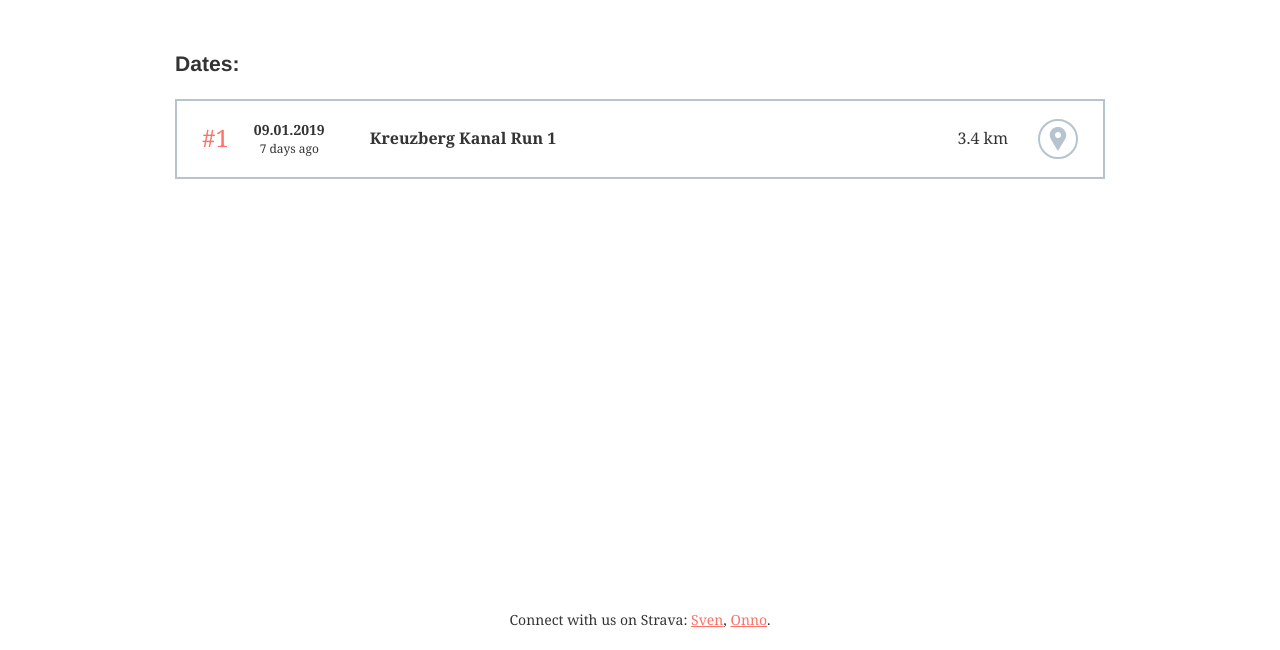
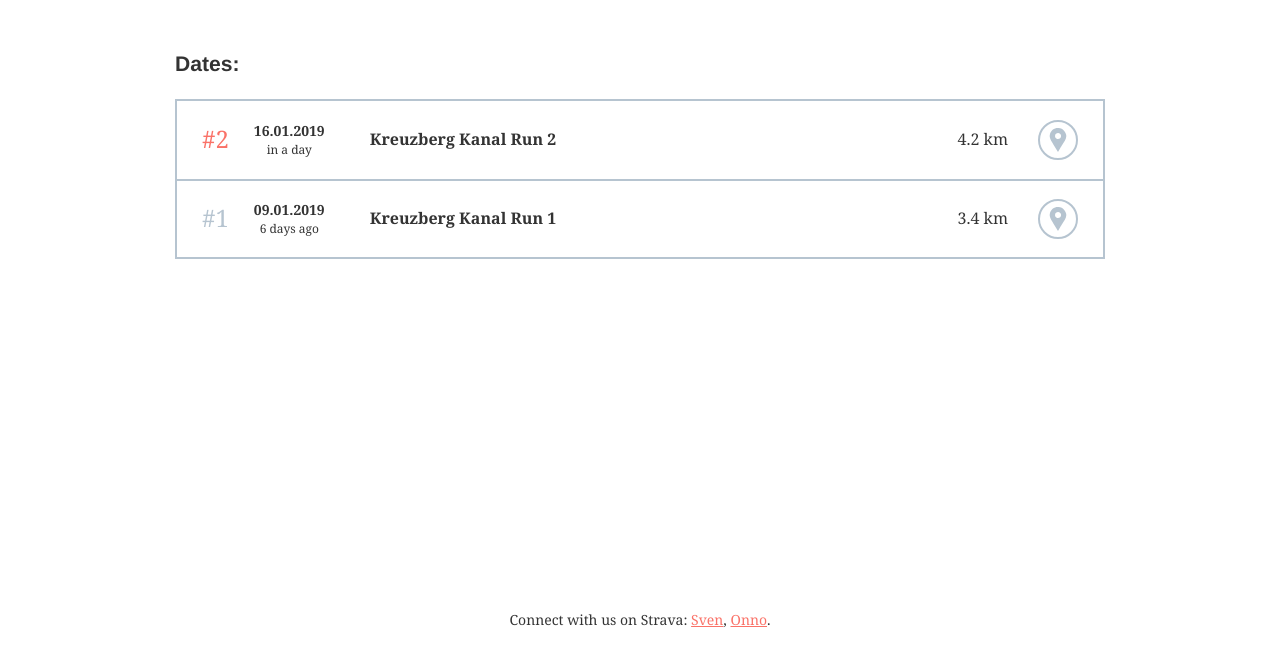
Before and after one commit to 0xsven/runafterwork, a Gatsby site: page / in a window 1280 px wide. Shown: the part 150-800 px from the top of the page. Built offline with nearby package versions, Linux system fonts and the light colour scheme; Gatsby itself is replaced by a stand-in of ours.

Commit message:
Route #2

```diff
--- a/src/data/dates.js
+++ b/src/data/dates.js
@@ -1,7 +1,14 @@
 const dates = [
   {
     highlight: true,
-    date: '2019-01-09',
+    date: '2019-01-16T19:00:00.000Z',
+    route: 'Kreuzberg Kanal Run 2',
+    distance: 4200,
+    komootId: 54727955,
+  },
+  {
+    highlight: false,
+    date: '2019-01-09T19:00:00.000Z',
     route: 'Kreuzberg Kanal Run 1',
     distance: 3400,
     komootId: 54117757,
```
